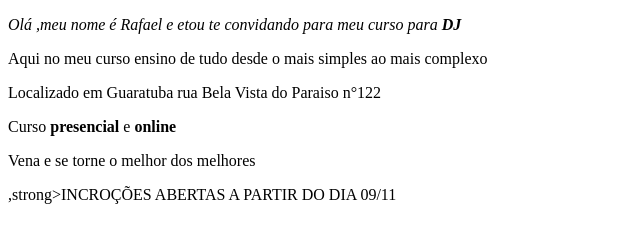
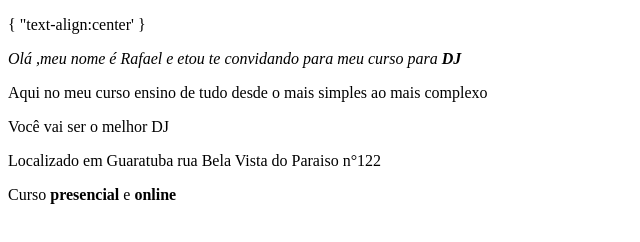
Before and after one commit to rafaeldastias/website2023, a plain HTML site: page index.html in a window 1280 px wide. Shown: the whole page, without its empty margins (0-640 px from the left). Drawn offline with Linux system fonts and the light colour scheme.

Commit message:
Update index.html

```diff
--- a/index.html
+++ b/index.html
@@ -5,13 +5,15 @@
  </head>
  <body>
 <title>CURSO PARA DJ</title>
- </body>
-
+<p> {
+   "text-align:center'
+}
 
  <p><em>Olá ,meu nome é Rafael e etou te convidando para meu curso para <strong>DJ</strong></em></p>
  <p>Aqui no meu curso ensino de tudo desde o mais simples ao mais complexo </p>
+    <p> Você vai ser o melhor DJ </p>
  <p> Localizado em Guaratuba rua Bela Vista do Paraiso n°122</p>
   <p>Curso <strong>presencial</strong> e <strong>online</strong></p>
-  <p>Vena e se torne o melhor dos melhores</p>
-  <p>,strong>INCROÇÕES ABERTAS A PARTIR DO DIA 09/11</strong></p>
-  <p></p>
+
+   </body>
+</html>
```
